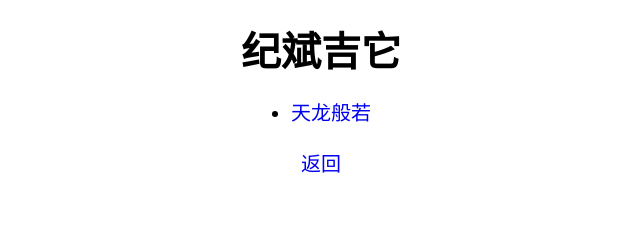
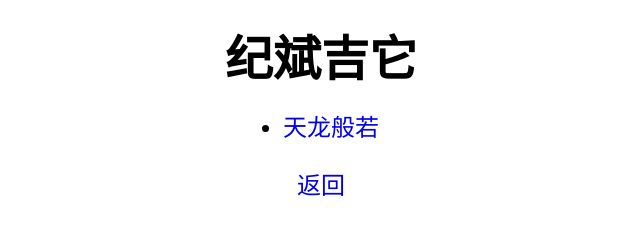
Before and after one commit to merllin-source/jibin.github.io, a plain HTML site: page qupu.html in a window 1280 px wide. Shown: the whole page, without its empty margins (319-959 px from the left). Drawn offline with Linux system fonts and the light colour scheme.

Commit message:
font size

```diff
--- a/qupu.html
+++ b/qupu.html
@@ -10,7 +10,7 @@
   <title>纪斌吉它</title>
 </head>
 <style>
-  body{font-size:20px;}
+   body{font-size:1.5rem;}
   a {text-decoration:none;}
   *{margin:0px;padding:0px;}
   li{line-height:1.5;text-align:left;}
```
